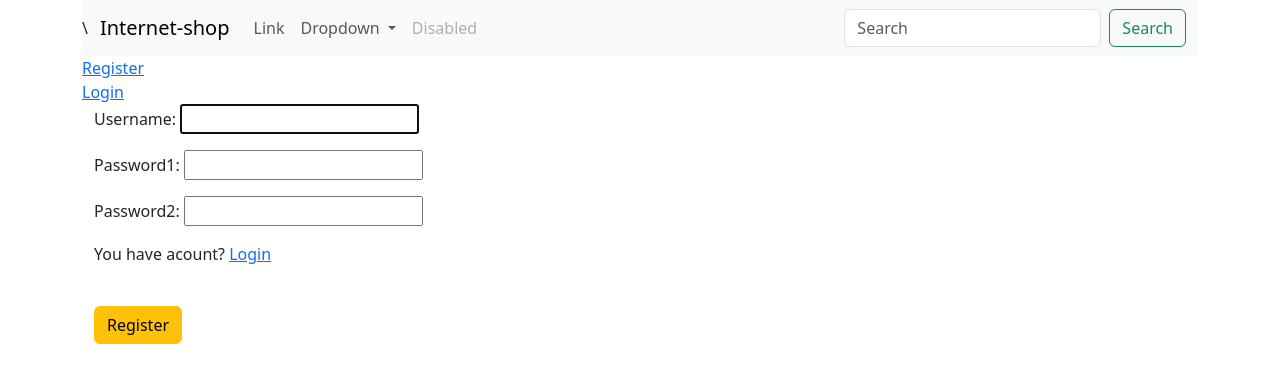
After one commit to markiyan2009/Internet-Shop, a Django app: page /auth/login/ in a window 1280 px wide. The commit adds this page. Shown: the top 383 px of the page. Run offline with Django 5.2, Linux system fonts and the light colour scheme.

Commit message:
Added profiles

```diff
--- a/IntenterShop_system/settings.py
+++ b/IntenterShop_system/settings.py
@@ -128,7 +128,9 @@ MEDIA_ROOT = BASE_DIR /'media'
 
 DEFAULT_AUTO_FIELD = 'django.db.models.BigAutoField'
 
-AUTH_USER_MODEL = 'users_sys.CustomUser'
+LOGIN_REDIRECT_URL = 'home'
+LOGIN_URL = "login"
+LOGOUT_REDIRECT_URL = LOGIN_URL
 
 STATIC_URL = "static/"
 STATICFILES_DIRS = [
--- a/shop/views.py
+++ b/shop/views.py
@@ -39,6 +39,7 @@ class HomeView(ListView):
             print(products_images)
         context['products_images'] = products_images
         context['combined'] = zip_lists(products, products_images)
+        print(self.request.user)
         return context
 
 class ProductDetailView(DetailView):
--- a/templates/base.html
+++ b/templates/base.html
@@ -47,7 +47,15 @@
               </div>
 
         </nav>
-
+        {% if request.user.is_authentificated %}
+          <form action="{% url 'logout' %}" method="post">
+            {% csrf_token %}
+            <button type="submit" class="btn btn-success">Logout</button>
+          </form>
+        {% else %}
+          <a href="{% url 'register' %}">Register</a><br>
+          <a href="{% url 'login' %}">Login</a>
+        {% endif %}
         <div class="container">
             {% block content %}
             {% endblock %}
--- /dev/null
+++ b/templates/users_sys/register.html
@@ -0,0 +1,17 @@
+{% extends 'base.html' %}
+
+{% block content %}
+
+<form method="post">
+    {% csrf_token %}
+    {{form.as_p}}
+    <p>You have acount?  <a href="">Login</a></p>
+    <!-- <input name='email' type="text">
+    <input name='password' type="password">
+     -->
+     <br>
+
+    <button type="submit" class="btn btn-warning">Register</button>
+</form>
+
+{% endblock %}
--- a/users_sys/admin.py
+++ b/users_sys/admin.py
@@ -1,4 +1,5 @@
 from django.contrib import admin
 from users_sys import models
 # Register your models here.
-admin.site.register(models.CustomUser)
+admin.site.register(models.CustomerProfile)
+admin.site.register(models.ShopProfile)
--- /dev/null
+++ b/users_sys/forms.py
@@ -0,0 +1,26 @@
+from django import forms
+from . import models
+from django.contrib.auth.forms import UserCreationForm, AuthenticationForm
+from django.contrib.auth.models import User
+from .models import CustomerProfile, ShopProfile
+from django.contrib.auth import get_user_model
+
+class LoginUserForm(AuthenticationForm):
+    username = forms.CharField(label="Логин",
+                    widget=forms.TextInput(attrs={'class': 'form-input'}))
+    password = forms.CharField(label="Пароль",
+                    widget=forms.PasswordInput(attrs={'class': 'form-input'}))
+
+    class Meta:
+        model = get_user_model()
+        fields = ['username', 'password']
+
+
+class RegisterForm(UserCreationForm):
+    username = forms.CharField(widget=forms.TextInput(attrs={'class': 'form-input'}))
+    password1 = forms.CharField(widget=forms.PasswordInput(attrs={'class': 'form-input'}))
+    password2 = forms.CharField(widget=forms.PasswordInput(attrs={'class': 'form-input'}))
+
+    class Meta:
+        model = get_user_model()
+        fields = ['username', 'password1', 'password2']
--- a/users_sys/urls.py
+++ b/users_sys/urls.py
@@ -1,6 +1,9 @@
 from django.urls import path
 from . import views
+from django.contrib.auth.views import LogoutView
 
 urlpatterns = [
-
+    path('login/', views.RegisterView.as_view(), name = 'register'),
+    path('register/', views.LoginUserView.as_view(), name='login'),
+    path('logout/', LogoutView.as_view(), name='logout'),
 ]
--- a/users_sys/views.py
+++ b/users_sys/views.py
@@ -1,3 +1,21 @@
+from django.forms.models import BaseModelForm
+from django.http import HttpResponse
 from django.shortcuts import render
+from django.urls import reverse, reverse_lazy
+from django.views.generic import CreateView, UpdateView
+from django.contrib.auth.views import LoginView
+from .forms import RegisterForm, LoginUserForm
+from django.contrib.auth import login
 
 # Create your views here.
+class RegisterView(CreateView):
+    form_class = RegisterForm
+    template_name = 'users_sys/register.html'
+    success_url = reverse_lazy('home')
+
+
+
+class LoginUserView(LoginView):
+    form_class = LoginUserForm
+    template_name = 'users_sys/login.html'
+    success_url = reverse_lazy('home')
```
Also changed, not shown: shop/models.py (+9 -9 lines), templates/users_sys/detail_magazine_profile.html (added, +22 -0 lines), templates/users_sys/login.html (added, +17 -0 lines), users_sys/models.py (+7 -5 lines), db.sqlite3, shop/migrations/0001_initial.py, users_sys/migrations/0001_initial.py, users_sys/migrations/0002_customuser_phone_number_customuser_photo.py (deleted), users_sys/migrations/0003_alter_customuser_email_alter_customuser_phone_number_and_more.py (deleted).
